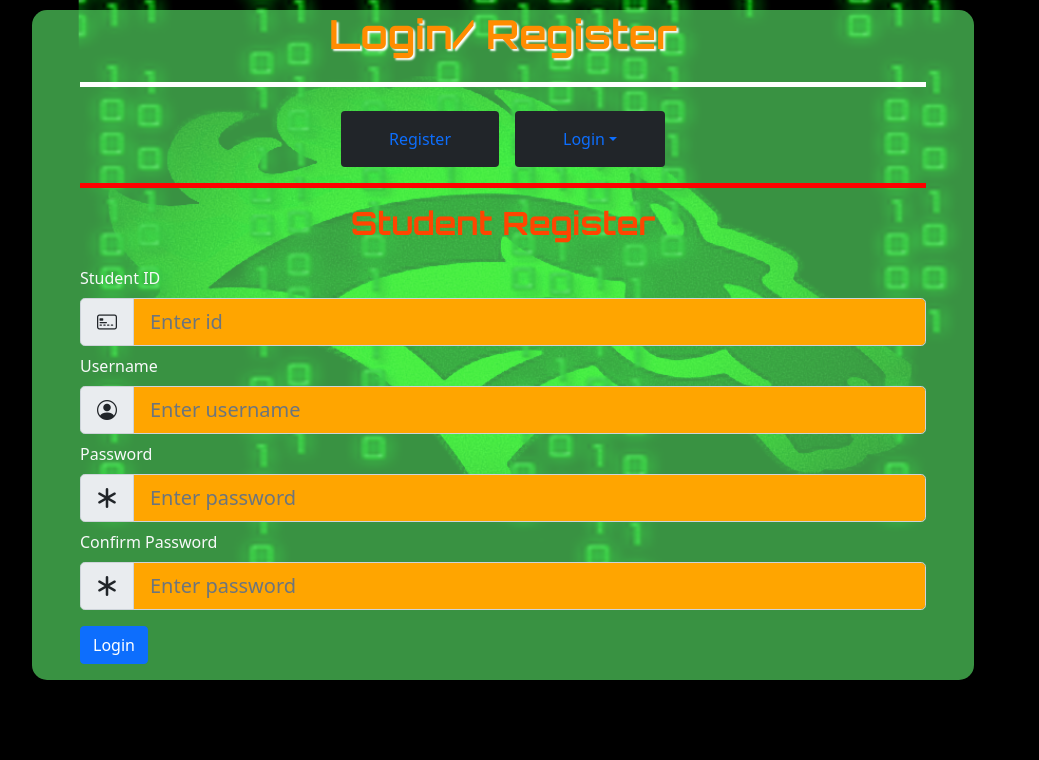
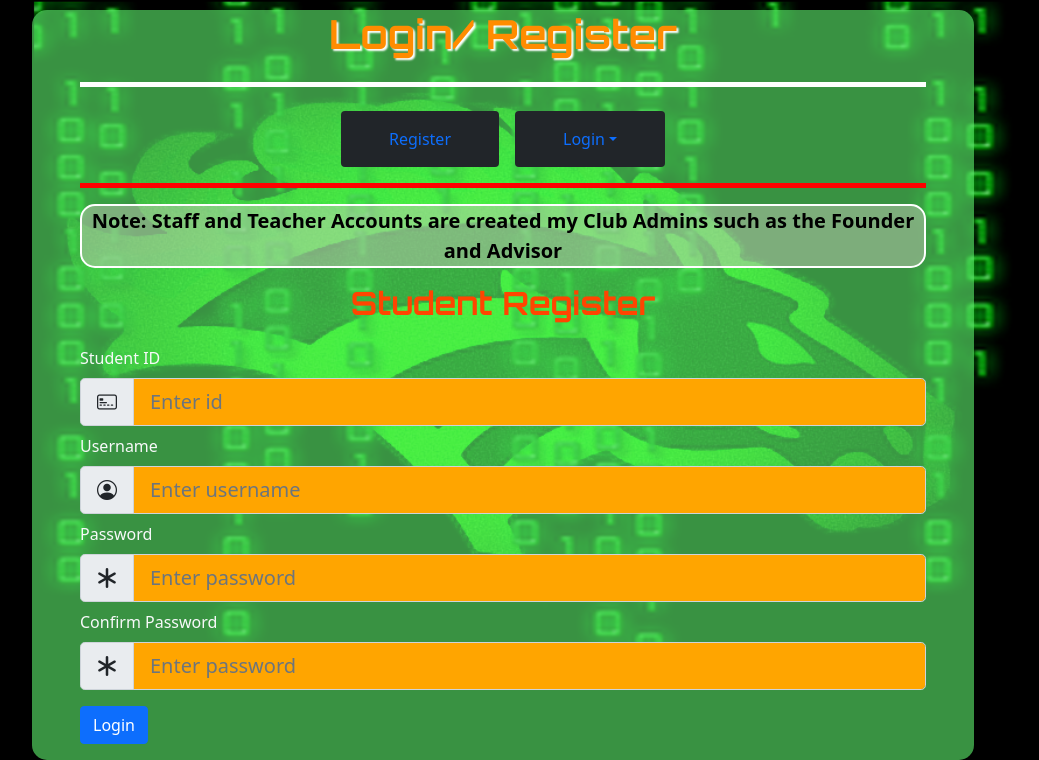
Before and after one commit to ayush-moghe/ERHS-Coding-Club-Website, a PHP site: page /login/register.php in a window 1280 px wide. Shown: the part 80-840 px from the top of the page, without its empty margins (137-1176 px from the left). Before the commit the page ends 760 px from the top, so only its background shows below. Run offline with PHP 8.4, Linux system fonts and the light colour scheme; some libraries are stand-ins or nearby versions.

Commit message:
updated register page for info about who can register

```diff
--- a/login/register.php
+++ b/login/register.php
@@ -29,7 +29,7 @@ $inline = "background-image: url('../private/assets/img/ERHSCC.png'); background
                 </li>
             </ul>
             <hr style="opacity: 1; color: red; height: 5px;">
-
+            <p class="fs-5 text-center" style="background-color: rgba(202, 202, 187, 0.47); color: black; border-radius: 15px; border: 2px solid white;"><b>Note: Staff and Teacher Accounts are created my Club Admins such as the Founder and Advisor</b></p>
             <div class="h2 erhs-h2 text-center mb-3 mt-3" style="font-family: 'Orbitron', sans-serif;">Student Register</div>
 
             <div>
```
